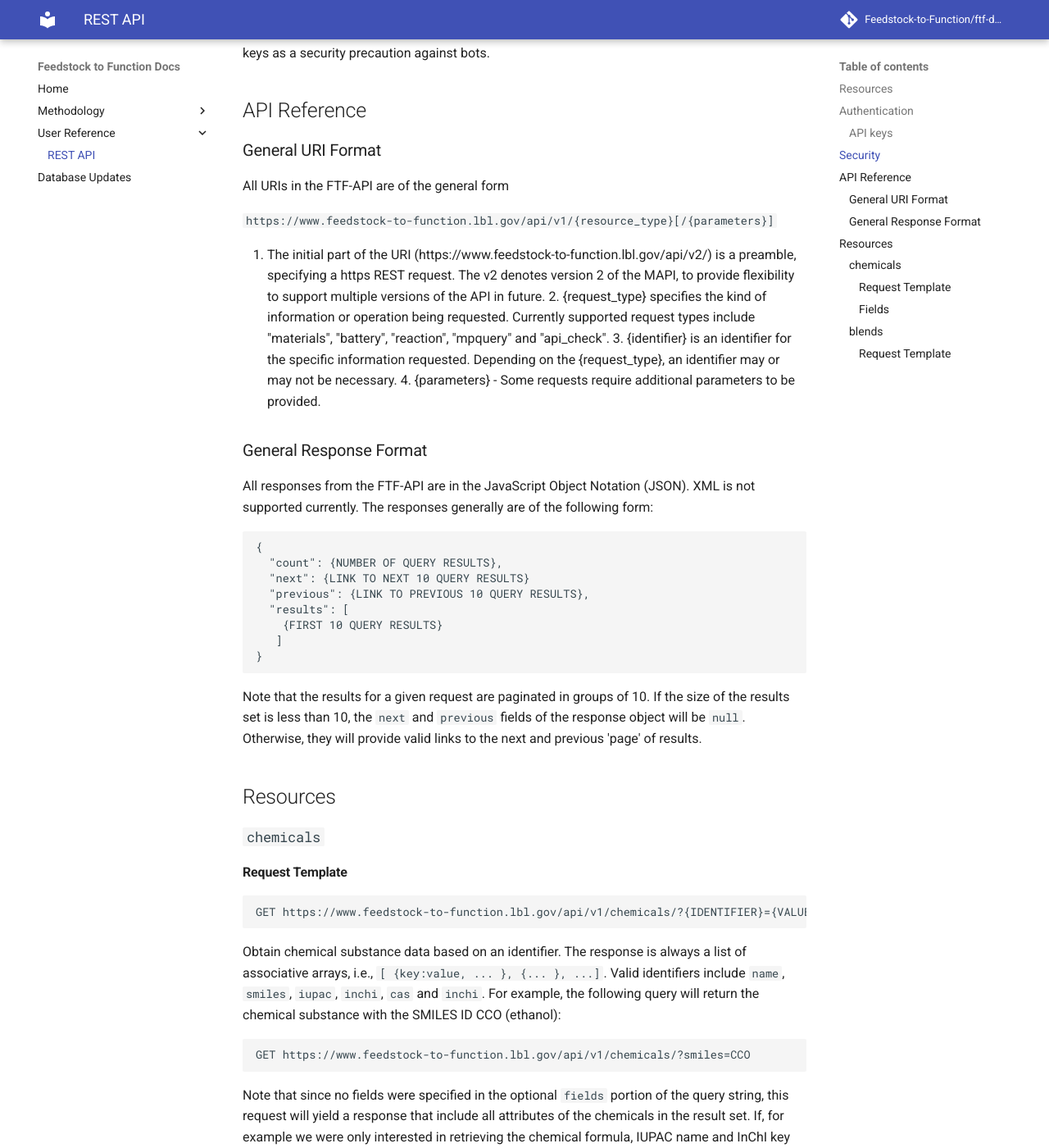
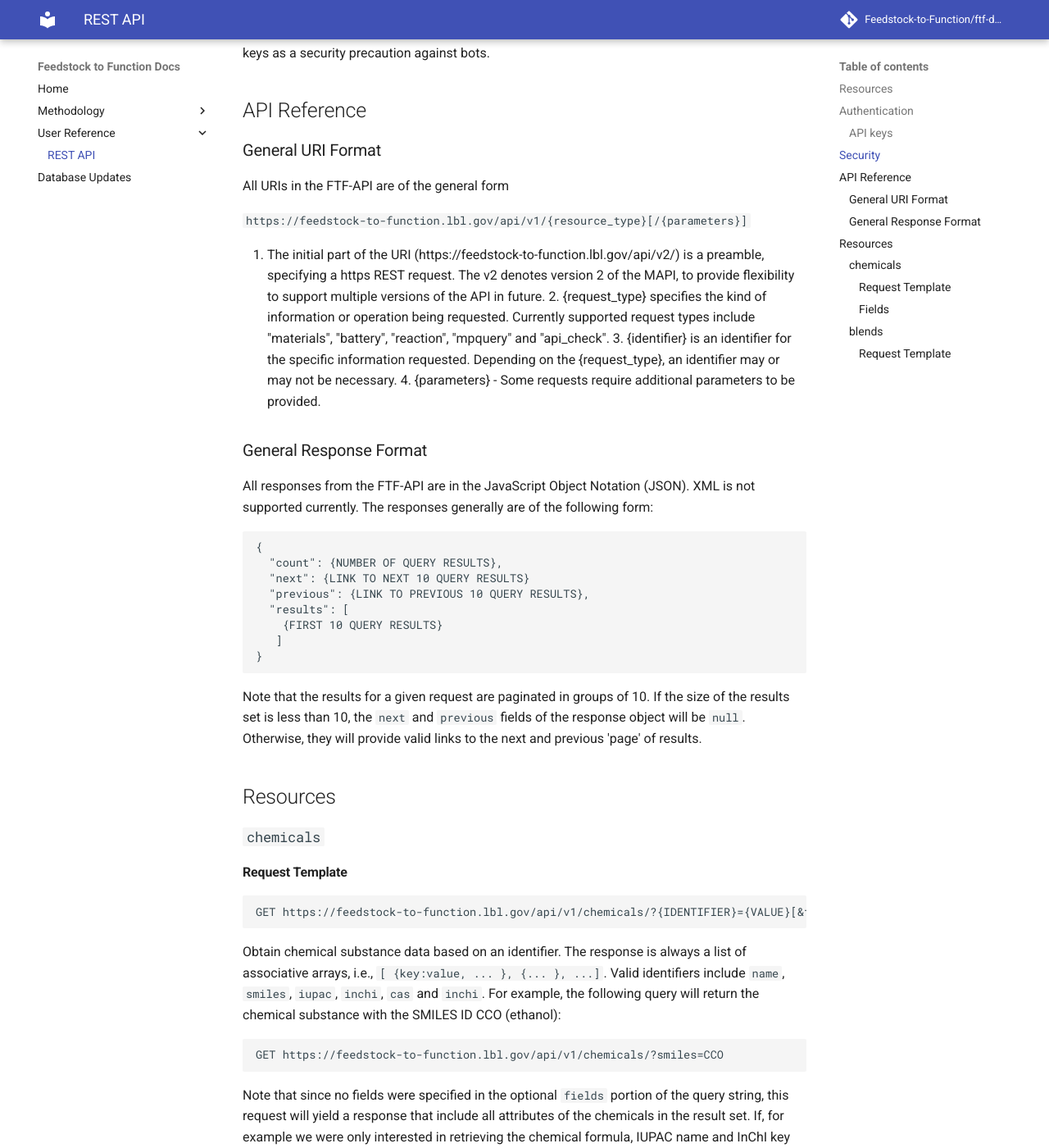
Before and after one commit to tylerhuntington/biositing-docs, an MkDocs documentation site: the page built from docs/user-guide/rest-api.md, in a window 1280 px wide and 1400 px high, scrolled down 1629 px. Shown: the whole window at 82% size. Built offline with MkDocs 1.6.1 and Material for MkDocs 9.7.7, drawn with Linux system fonts in a browser that asks for light colours; comment, search, counter and statistics services are not loaded; some of the changed lines change nothing that is shown; some of the changed text lies outside the part shown.

Commit message:
Remove www from urls

````diff
--- a/docs/user-guide/rest-api.md
+++ b/docs/user-guide/rest-api.md
@@ -69,7 +69,7 @@ The following is an example of a full url requesting for information of the
 material with SMILES ID CCO with the API key supplied as a GET variable.
 
 ```
-https://www.feedstock-to-function.lbl.gov/api/v2/chemicals/?smiles=CCO&API_KEY={YOUR_API_KEY}
+https://feedstock-to-function.lbl.gov/api/v2/chemicals/?smiles=CCO&API_KEY={YOUR_API_KEY}
 ```
 
 ## Security
@@ -90,9 +90,9 @@ right to disable API keys as a security precaution against bots.
 
 All URIs in the FTF-API are of the general form
 
-`https://www.feedstock-to-function.lbl.gov/api/v1/{resource_type}[/{parameters}]`
+`https://feedstock-to-function.lbl.gov/api/v1/{resource_type}[/{parameters}]`
 
-1. The initial part of the URI (https://www.feedstock-to-function.lbl.gov/api/v2/) is a
+1. The initial part of the URI (https://feedstock-to-function.lbl.gov/api/v2/) is a
 preamble, specifying a https REST request. The v2 denotes version 2 of the MAPI,
 to provide flexibility to support multiple versions of the API in future. 2.
 {request_type} specifies the kind of information or operation being requested.
@@ -129,7 +129,7 @@ valid links to the next and previous 'page' of results.
 
 #### Request Template
 ```
-GET https://www.feedstock-to-function.lbl.gov/api/v1/chemicals/?{IDENTIFIER}={VALUE}[&fields={FIELD_1,FIELD_2,FIELD_3,...}]
+GET https://feedstock-to-function.lbl.gov/api/v1/chemicals/?{IDENTIFIER}={VALUE}[&fields={FIELD_1,FIELD_2,FIELD_3,...}]
 ```
 
 Obtain chemical substance data based on an identifier. The response is always a
@@ -138,7 +138,7 @@ identifiers include `name`, `smiles`, `iupac`, `inchi`, `cas` and `inchi`.
 For example, the following query will return the chemical substance
 with the SMILES ID CCO (ethanol):
 ```
-GET https://www.feedstock-to-function.lbl.gov/api/v1/chemicals/?smiles=CCO
+GET https://feedstock-to-function.lbl.gov/api/v1/chemicals/?smiles=CCO
 ```
 Note that since no fields were specified in the optional `fields` portion of the
 query string, this request will yield a response that include all attributes
@@ -147,7 +147,7 @@ in retrieving the chemical formula, IUPAC name and InChI key for ethanol, we
 could specify these fields of interest in the query as such:
 
 ```
-GET https://www.feedstock-to-function.lbl.gov/api/v1/chemicals/?smiles=CCO&fields=formula,iupac,inchi
+GET https://feedstock-to-function.lbl.gov/api/v1/chemicals/?smiles=CCO&fields=formula,iupac,inchi
 ```
 
 #### Fields
@@ -337,5 +337,5 @@ be included in the results set of a `chemicals` query:
 
 #### Request Template
 ```
-GET https://www.feedstock-to-function.lbl.gov/api/v1/blends/?{IDENTIFIER}={VALUE}[&fields={FIELD_1,FIELD_2,FIELD_3,...}]
+GET https://feedstock-to-function.lbl.gov/api/v1/blends/?{IDENTIFIER}={VALUE}[&fields={FIELD_1,FIELD_2,FIELD_3,...}]
 ```
````
